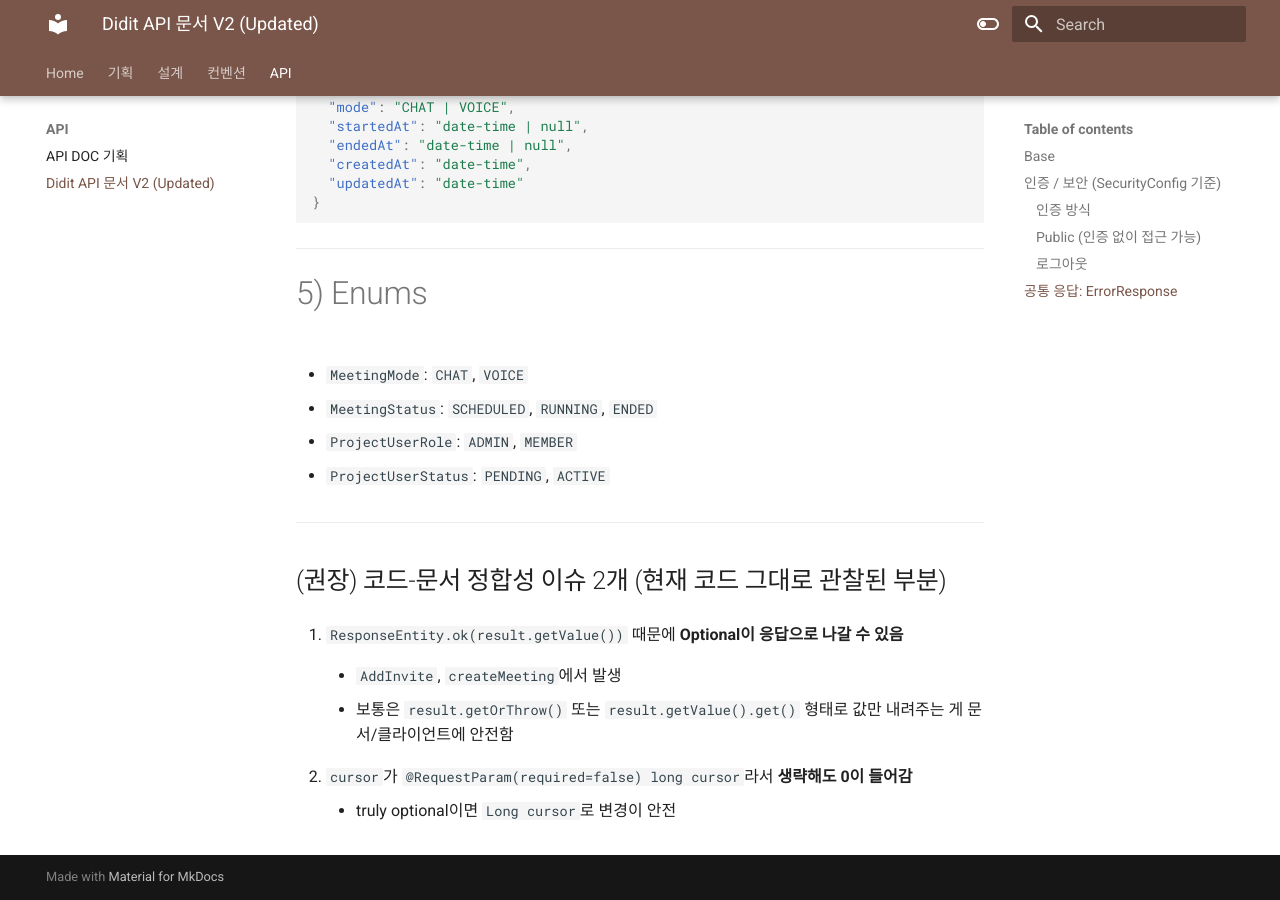
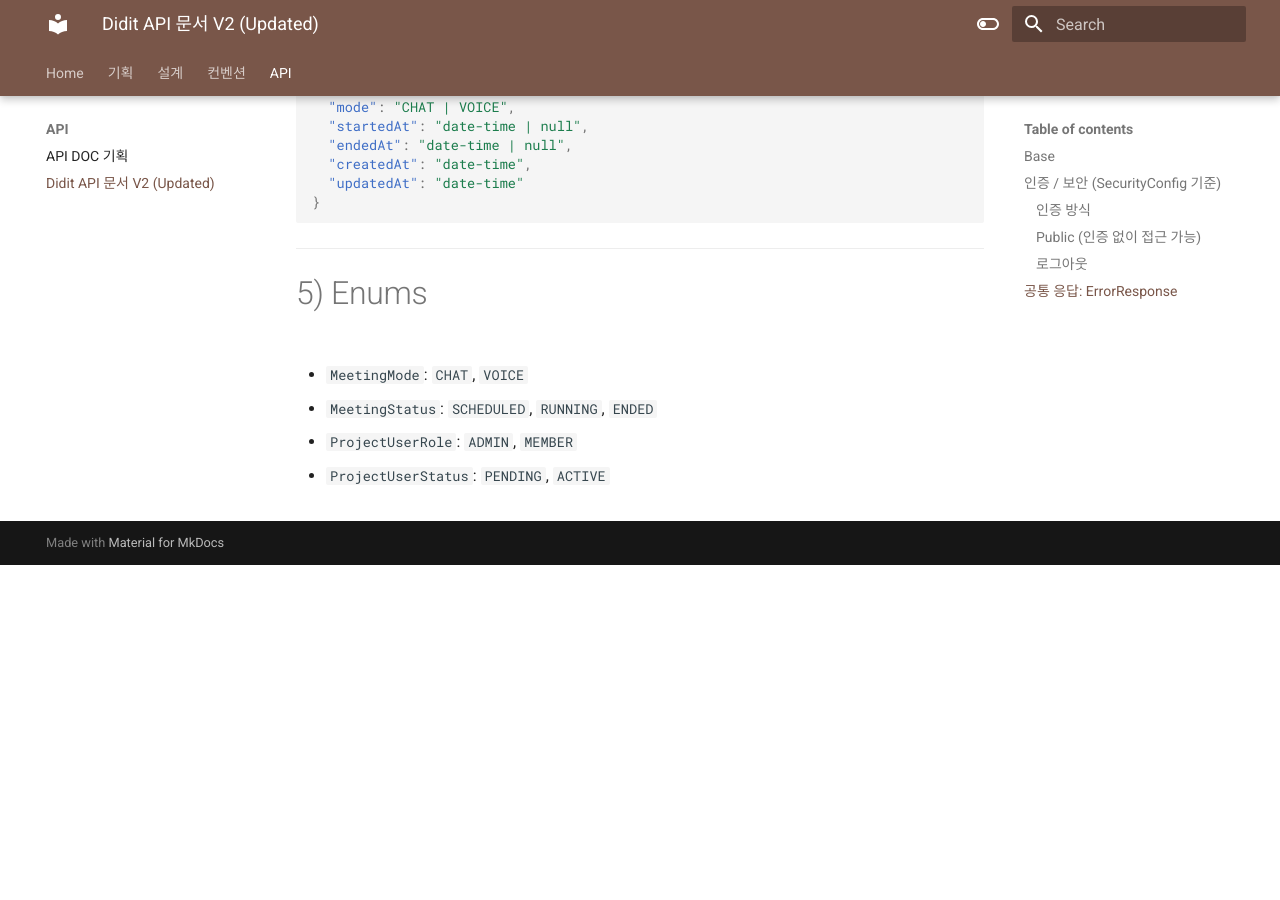
Before and after one commit to SFB202/docs, an MkDocs documentation site: the page built from docs/API/Didit API v1.md, in a window 1280 px wide and 900 px high, scrolled down 11678 px. Built offline with MkDocs 1.6.1 and Material for MkDocs 9.7.7, drawn with Linux system fonts in a browser that asks for light colours; after the commit the page ends 12243 px from its top, so only the background shows below that.

```diff
--- a/docs/API/Didit API v1.md
+++ b/docs/API/Didit API v1.md
@@ -578,18 +578,3 @@
 - `ProjectUserRole`: `ADMIN`, `MEMBER`
 
 - `ProjectUserStatus`: `PENDING`, `ACTIVE`
-
-
----
-
-## (권장) 코드-문서 정합성 이슈 2개 (현재 코드 그대로 관찰된 부분)
-
-1. `ResponseEntity.ok(result.getValue())` 때문에 **Optional이 응답으로 나갈 수 있음**
-
-    - `AddInvite`, `createMeeting`에서 발생
-
-    - 보통은 `result.getOrThrow()` 또는 `result.getValue().get()` 형태로 값만 내려주는 게 문서/클라이언트에 안전함
-
-2. `cursor`가 `@RequestParam(required=false) long cursor`라서 **생략해도 0이 들어감**
-
-    - truly optional이면 `Long cursor`로 변경이 안전
```
